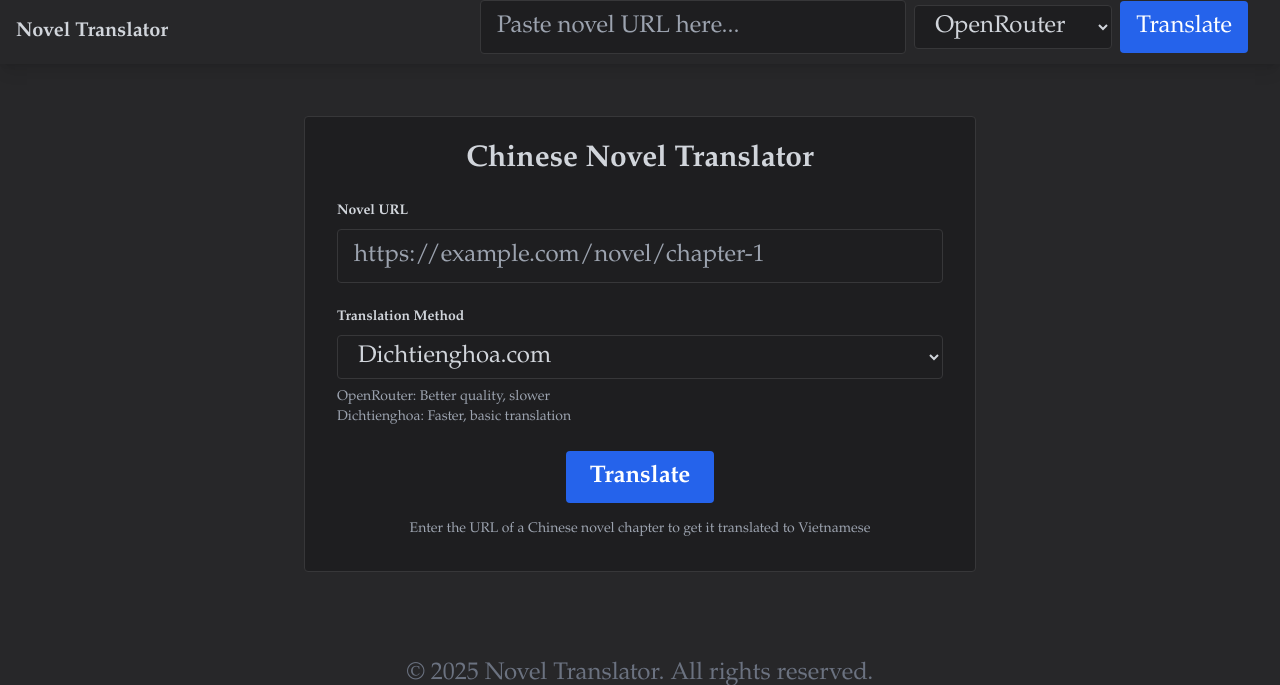
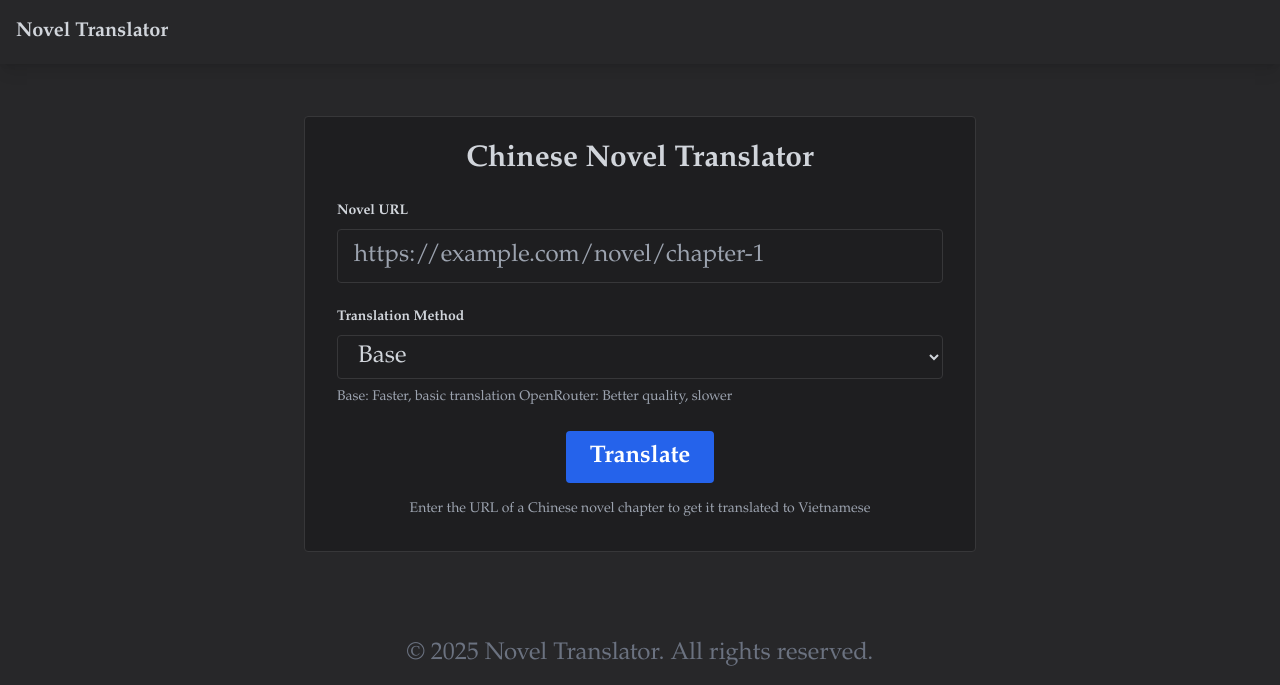
Before and after one commit to TKV-LF/python-translator, a FastAPI app: page /home in a window 1280 px wide. Shown: the top 685 px of the page. Run offline with FastAPI, Linux system fonts and the light colour scheme; some libraries are stand-ins or nearby versions.

Commit message:
Update UI

```diff
--- a/app/main.py
+++ b/app/main.py
@@ -47,7 +47,7 @@ CONCURRENT_TRANSLATIONS = 3  # Number of parallel translations
 translation_cache: Dict[str, str] = {}
 
 # Translation method type
-TranslationMethod = Literal["openrouter", "dichtienghoa"]
+TranslationMethod = Literal["openrouter", "base"]
 
 def get_next_api_key() -> str:
     """Rotate to the next available API key."""
--- a/app/templates/base.html
+++ b/app/templates/base.html
@@ -63,6 +63,7 @@
                 <div class="flex items-center">
                     <a href="/home" class="text-xl font-bold">Novel Translator</a>
                 </div>
+                {% if request.url.path != "/home" %}
                 <div class="flex-1 max-w-3xl mx-4">
                     <form action="/translate" method="get" class="flex items-center space-x-2">
                         <input
@@ -77,8 +78,8 @@
                             class="px-4 py-2 rounded bg-[rgb(30,30,32)] border border-[rgb(55,55,57)] text-gray-300 focus:outline-none focus:border-blue-500"
                             name="method"
                         >
+                            <option value="base" {% if translation_method == 'base' %}selected{% endif %}>Base</option>
                             <option value="openrouter" {% if translation_method == 'openrouter' %}selected{% endif %}>OpenRouter</option>
-                            <option value="dichtienghoa" {% if translation_method == 'dichtienghoa' %}selected{% endif %}>Dichtienghoa</option>
                         </select>
                         <button
                             type="submit"
@@ -88,6 +89,8 @@
                         </button>
                     </form>
                 </div>
+                {% endif %}
+
             </div>
         </div>
     </nav>
--- a/app/templates/index.html
+++ b/app/templates/index.html
@@ -18,12 +18,12 @@
                 </label>
                 <select class="w-full px-4 py-2 rounded bg-[rgb(30,30,32)] border border-[rgb(55,55,57)] text-gray-300 focus:outline-none focus:border-blue-500"
                     id="method" name="method">
-                    <option value="dichtienghoa">Dichtienghoa.com</option>
+                    <option value="base">Base</option>
                     <option value="openrouter">OpenRouter AI (DeepSeek)</option>
                 </select>
                 <p class="mt-2 text-sm text-gray-400">
+                    Base: Faster, basic translation
                     OpenRouter: Better quality, slower<br>
-                    Dichtienghoa: Faster, basic translation
                 </p>
             </div>
             <div class="flex items-center justify-center">
```
